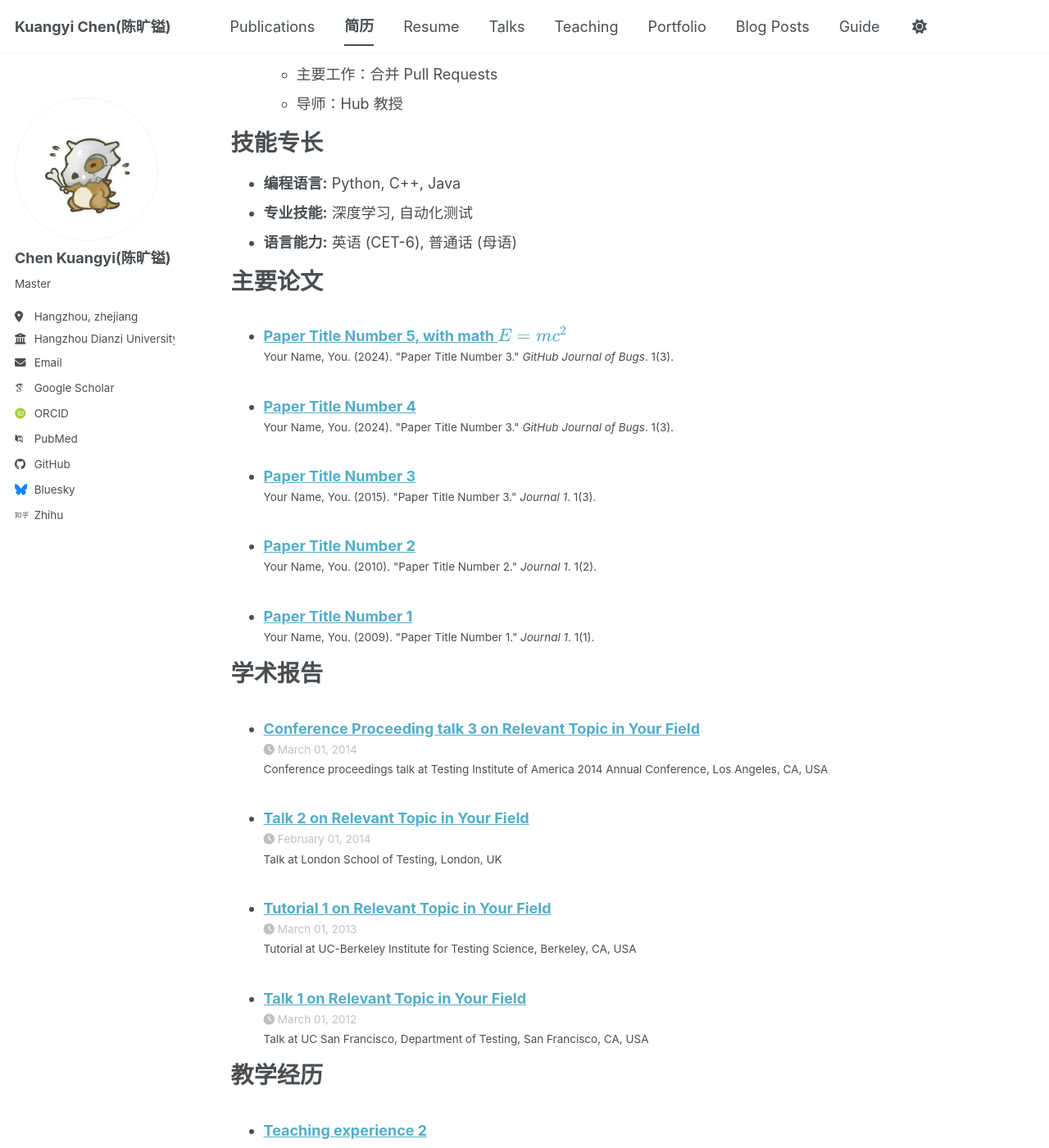
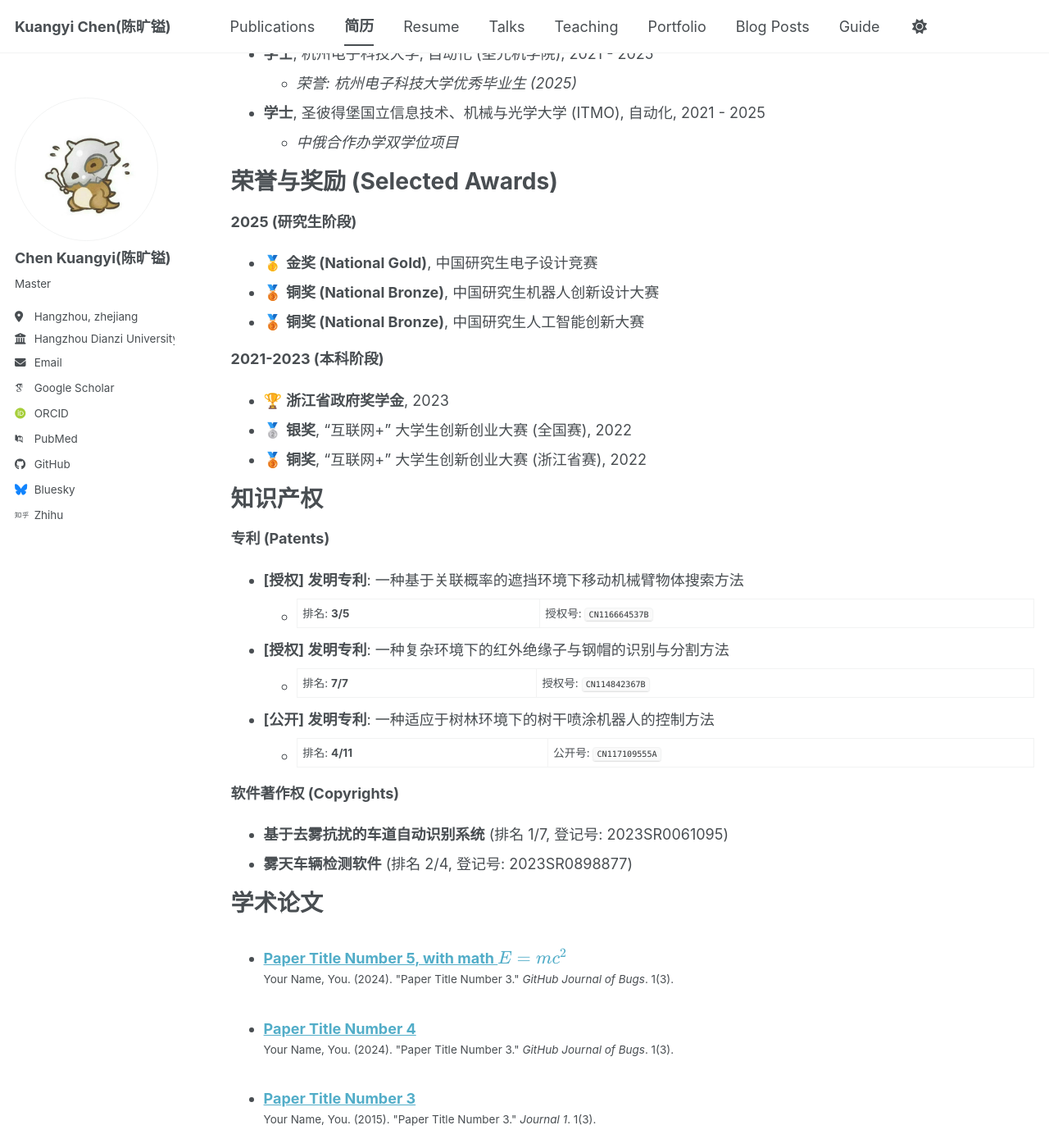
Before and after one commit to ckyFi9zero/ckyFi9zero.github.io, a Jekyll site: the page built from _pages/resume-zh.md, in a window 1280 px wide and 1400 px high, scrolled down 467 px. Shown: the whole window at 82% size. Built offline with Jekyll 4.4.1, drawn with Linux system fonts in a browser that asks for light colours; some web fonts are replaced; a script bundle is joined from its source files by our own code; library files that are not in the unit come from our copies; some of the changed text lies outside the part shown.

Commit message:
优化中文简历

```diff
--- a/_pages/resume-zh.md
+++ b/_pages/resume-zh.md
@@ -7,48 +7,54 @@
 
 {% include base_path %}
 
-教育背景
+<div style="font-size: 1.1em; line-height: 1.6; margin-bottom: 20px;">
+  目前于杭州电子科技大学自动化学院攻读硕士学位。<br>
+  致力于解决机器人在极端气象条件下的感知难题，结合深度学习与传统几何方法，提升移动机器人的鲁棒性。
+</div>
+
+研究方向
 ======
-* **硕士**, 杭州电子科技大学, 2025 (预计毕业)
-* **学士**, 杭州电子科技大学, 2021-2025
+* **即时定位与地图构建 (SLAM)**: 激光/视觉 SLAM，多传感器融合
+* **极端环境感知 (Adverse Weather Perception)**:
+  * 针对雨、雾、雪、沙尘环境的过滤与抗扰算法
+  * 基于激光雷达 (LiDAR) 与相机的退化环境数据集构建
 
-项目/工作经历
+教育经历
 ======
-* **2024 春季: Academic Pages 贡献者**
-  * GitHub 大学
-  * 主要工作：模板的更新与改进
-  * 负责人：用户
+* **硕士**, 杭州电子科技大学, 控制工程, 2025 - 至今
+* **学士**, 杭州电子科技大学, 自动化 (圣光机学院), 2021 - 2025
+  * *荣誉: 杭州电子科技大学优秀毕业生 (2025)*
+* **学士**, 圣彼得堡国立信息技术、机械与光学大学 (ITMO), 自动化, 2021 - 2025
+  * *中俄合作办学双学位项目*
 
-* **2015 秋季: 研究助理**
-  * GitHub 大学
-  * 主要工作：合并 Pull Requests
-  * 导师：Hub 教授
+荣誉与奖励 (Selected Awards)
+======
+**2025 (研究生阶段)**
+* 🥇 **金奖 (National Gold)**, 中国研究生电子设计竞赛
+* 🥉 **铜奖 (National Bronze)**, 中国研究生机器人创新设计大赛
+* 🥉 **铜奖 (National Bronze)**, 中国研究生人工智能创新大赛
 
-技能专长
+**2021-2023 (本科阶段)**
+* 🏆 **浙江省政府奖学金**, 2023
+* 🥈 **银奖**, "互联网+" 大学生创新创业大赛 (全国赛), 2022
+* 🥉 **铜奖**, "互联网+" 大学生创新创业大赛 (浙江省赛), 2022
+
+知识产权
 ======
-* **编程语言:** Python, C++, Java
-* **专业技能:** 深度学习, 自动化测试
-* **语言能力:** 英语 (CET-6), 普通话 (母语)
+**专利 (Patents)**
+* **[授权] 发明专利**: 一种基于关联概率的遮挡环境下移动机械臂物体搜索方法
+  * 排名: **3/5** | 授权号: `CN116664537B`
+* **[授权] 发明专利**: 一种复杂环境下的红外绝缘子与钢帽的识别与分割方法
+  * 排名: **7/7** | 授权号: `CN114842367B`
+* **[公开] 发明专利**: 一种适应于树林环境下的树干喷涂机器人的控制方法
+  * 排名: **4/11** | 公开号: `CN117109555A`
 
-主要论文
+**软件著作权 (Copyrights)**
+* **基于去雾抗扰的车道自动识别系统** (排名 1/7, 登记号: 2023SR0061095)
+* **雾天车辆检测软件** (排名 2/4, 登记号: 2023SR0898877)
+
+学术论文
 ======
   <ul>{% for post in site.publications reversed %}
     {% include archive-single-cv.html %}
   {% endfor %}</ul>
-
-学术报告
-======
-  <ul>{% for post in site.talks reversed %}
-    {% include archive-single-talk-cv.html  %}
-  {% endfor %}</ul>
-
-教学经历
-======
-  <ul>{% for post in site.teaching reversed %}
-    {% include archive-single-cv.html %}
-  {% endfor %}</ul>
-
-社会服务与荣誉
-======
-* 某某奖学金 (2023)
-* 某某竞赛一等奖 (2022)
```
